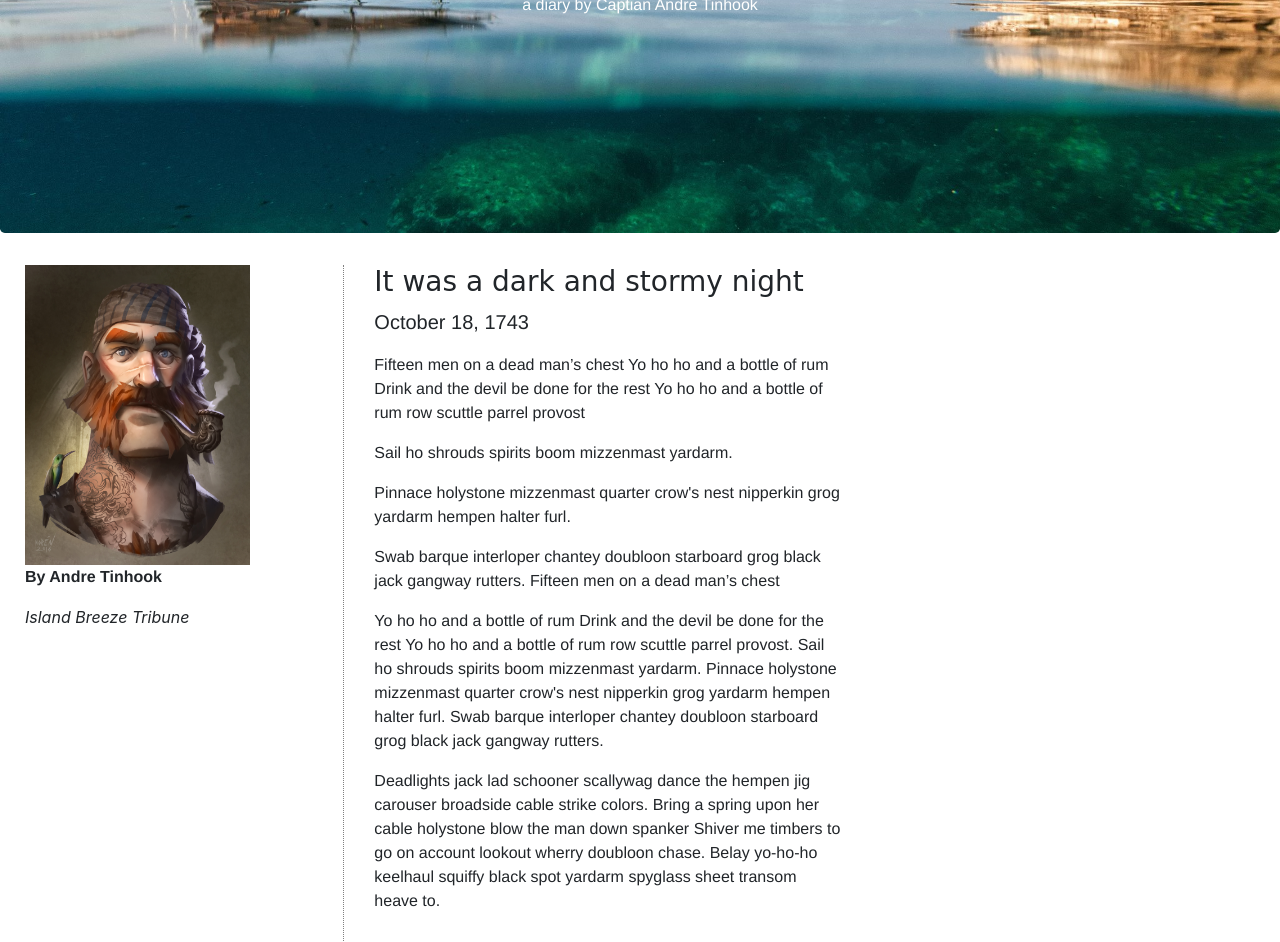
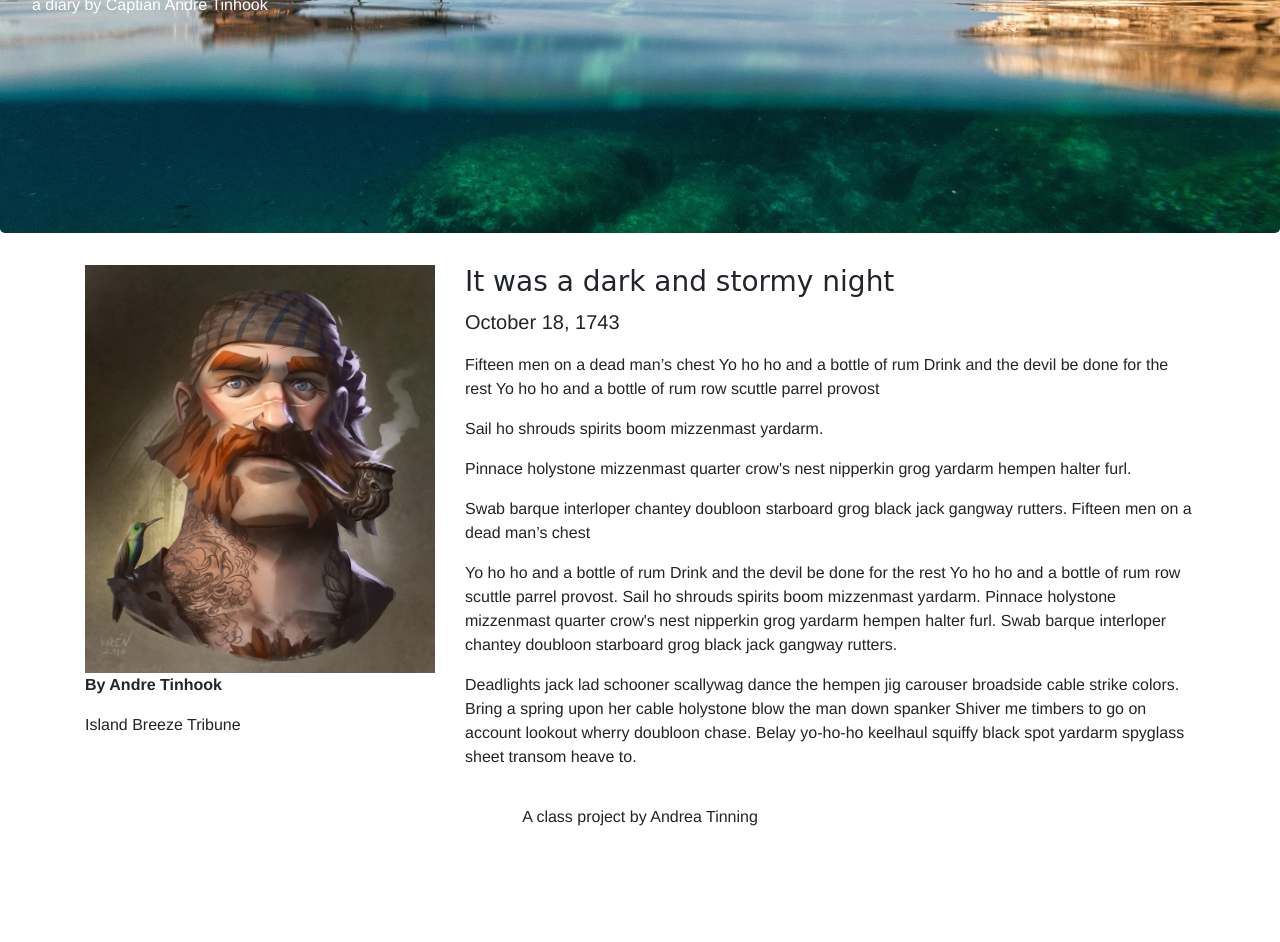
Before and after one commit to aatinning/homework-bootstrap, a website: page docs/index.html in a window 1280 px wide. Shown: the part 183-1125 px from the top of the page. After the commit the page ends 1028 px from the top, so only its background shows below. Drawn offline with nearby package versions, Linux system fonts and the light colour scheme; a web font is replaced by a local one.

Commit message:
new stuff

```diff
--- a/docs/index.html
+++ b/docs/index.html
@@ -1,9 +1,11 @@
 <!DOCTYPE html>
 <html class="no-js" lang="en">
   <head>
+  <meta charset="utf-8">
+    <meta name="viewport" content="width=device-width, initial-scale=1, shrink-to-fit=no">
+
     <title>Bootstrap 4 Layout</title>
-    <meta http-equiv="x-ua-compatible" content="ie=edge">
-    <meta name="viewport" content="width=device-width, initial-scale=1.0" />
+    <link rel="stylesheet" href="https://stackpath.bootstrapcdn.com/bootstrap/4.1.3/css/bootstrap.min.css">
     <link rel="stylesheet" href="css/bootstrap.css">
     <link rel="stylesheet" href="css/styles.css">
   </head>
@@ -20,28 +22,34 @@
             id="navbarSupportedContent">
               <ul class="navbar-nav ml-left">
                 <li class="nav-item">
-                  <a class="nav-link" href="index.html">Oct. 18</a>
+                  <a class="nav-link active" href="index.html">Oct. 18</a>
                 </li>
                 <li class="nav-item">
-                  <a class="nav-link active" href="oct19.html">Oct. 19</a>
+                  <a class="nav-link" href="oct19.html">Oct. 19</a>
                   <div id="mybtn">
                 </li>
               </ul>
+              </div>
+              </div>
             </div>
           </nav>
             </div>
 
+
       <div class="jumbotron">
           <link href="https://fonts.googleapis.com/css?family=Seaweed+Script" rel="stylesheet">
-<center> <h1> The Ship's Log
-</h1>
-<p> a diary by Captian Andre Tinhook </p></center>
-</div>
+          <h1> The Ship's Log</h1>
+          <p> a diary by Captian Andre Tinhook </p>
+        </div>
 
-<section>
-  <div class= "row mt-sm-4 mt-md-0">
-    <div class=  "col-sm-12 col-md-8">
-      <div id= "enchilada" style= "width:500px; height:700px;"> <!-- this is the main text  -->
+<div class="container">
+<div class="row">
+  <div class="col-lg-4">
+        <img src="media/pirate.jpg" class="img-fluid" alt="Responsive image">
+        <p><b>By Andre Tinhook</b></p>
+        <p>Island Breeze Tribune</p>
+    </div>
+  <div class="col-lg-8">
         <h3> It was a dark and stormy night</h3>
         <p class="lead"> October 18, 1743</p>
 
@@ -65,16 +73,15 @@
           lookout wherry doubloon chase. Belay yo-ho-ho keelhaul squiffy black spot yardarm spyglass sheet transom
           heave to.</p>
        </div>
+    </div>
+   </div>
 
-      <div class= "col-sm-12 col-md-4">
-        <div id= "taco" style= "width:700px; height:350px;"> <!-- this is the byline and photo  -->
-          <img src= "media/pirate.jpg"style="width:225px; height: 300px;">
-        <p><b>By Andre Tinhook</b></p><i> Island Breeze Tribune </i>
-
-  </div>
-</section>
-  </body>
-  <footer>
+   <footer>
     <p style="text-align:center;"> A class project by Andrea Tinning</p>
     </footer>
+
+  <script src="https://code.jquery.com/jquery-3.3.1.slim.min.js" integrity="sha384-q8i/X+965DzO0rT7abK41JStQIAqVgRVzpbzo5smXKp4YfRvH+8abtTE1Pi6jizo" crossorigin="anonymous"></script>
+    <script src="https://cdnjs.cloudflare.com/ajax/libs/popper.js/1.14.3/umd/popper.min.js" integrity="sha384-ZMP7rVo3mIykV+2+9J3UJ46jBk0WLaUAdn689aCwoqbBJiSnjAK/l8WvCWPIPm49" crossorigin="anonymous"></script>
+    <script src="https://stackpath.bootstrapcdn.com/bootstrap/4.1.3/js/bootstrap.min.js" integrity="sha384-ChfqqxuZUCnJSK3+MXmPNIyE6ZbWh2IMqE241rYiqJxyMiZ6OW/JmZQ5stwEULTy" crossorigin="anonymous"></script>
+  </body>
 </html>
--- a/src/scss/styles.scss
+++ b/src/scss/styles.scss
@@ -32,25 +32,6 @@ p{
     font-family: 'Franklin Gothic Medium', 'Arial Narrow', Arial, sans-serif;
 }
 
-#enchilada { //this is the main text
-float: right;
-padding-left: 30px;
-width: 800px;
-border-left: 1px dotted gray;
-}
-.container {
-    width:100%;
-    padding: 0px;
-
-  }
-
-  #taco { // this is the byline
-    width: 200px;
-  position: left;
-  float:left;
- margin-left: 10px;
-  }
-
   footer{
       padding-top: 20px;
       position: right;
```
Also changed, not shown: docs/oct19.html (+26 -18 lines), docs/css/oct.css, docs/css/styles.css.
